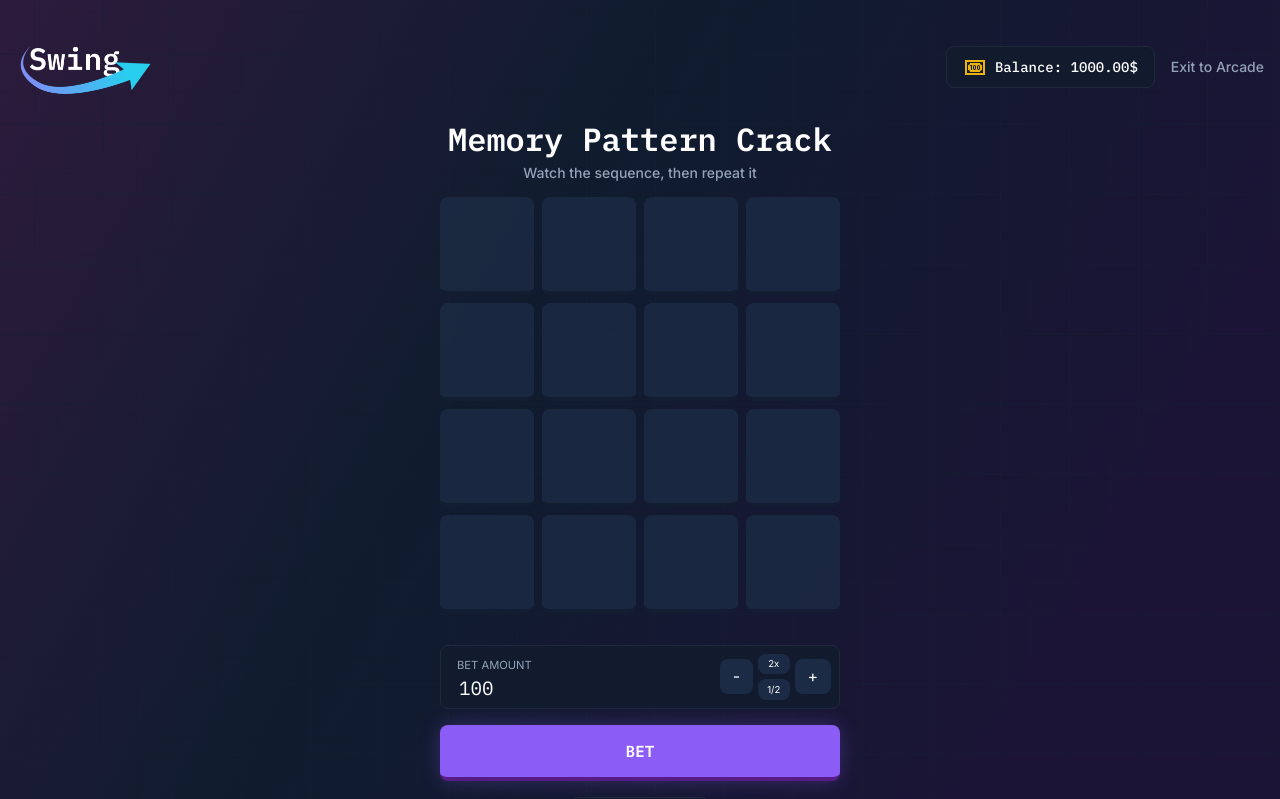
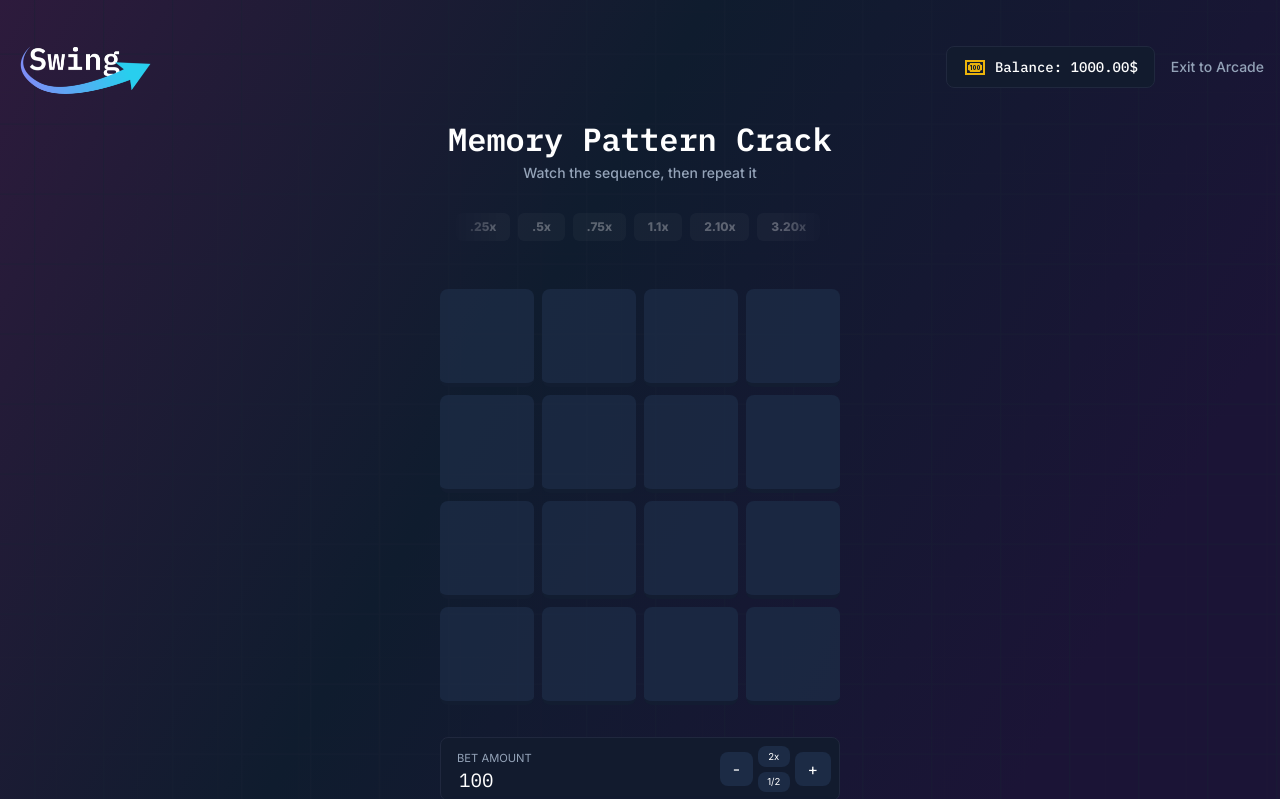
Before and after one commit to pslib-cz/2025-p3a-webgame-oldrichovmonitor, a React (Vite) app in the folder swing.client/: page /memmorypattern in a window 1280 px wide. Shown: the top 799 px of the page. Built offline with nearby package versions, Linux system fonts and the light colour scheme.

Commit message:
Add multipliers display and update balance format in MemoryPattern and HomePage

```diff
--- a/swing.client/src/css/games/memory.css
+++ b/swing.client/src/css/games/memory.css
@@ -1,3 +1,49 @@
-.grid-container--memmory{
-    background-color: transparent;
+:root {
+  --bg-color: #030712;
+  --surface: #0f172a;
+  --primary: #6d28d9;
+  --primary-light: #a78bfa;
+  --primary-glow: rgba(109, 40, 217, 0.6);
+  --gold: #f59e0b;
+  --red: #ef4444;
+  --cyan: #22d3ee;
+  --glass: rgba(255, 255, 255, 0.03);
 }
+
+.grid-container--memmory {
+  background-color: transparent;
+}
+.memory-multipliers {
+  display: flex;
+  gap: 0.5rem;
+  overflow-x: auto;
+  padding: 1rem;
+  mask-image: linear-gradient(
+    to right,
+    transparent,
+    black 15%,
+    black 85%,
+    transparent
+  );
+}
+.memory-multiplier {
+  padding: 0.4rem 0.8rem;
+  background: rgba(255, 255, 255, 0.03);
+  font-family: Inter;
+  border-radius: 6px;
+  font-size: 0.75rem;
+  font-weight: 800;
+  color: rgba(255, 255, 255, 0.3);
+  border: 1px solid transparent;
+  white-space: nowrap;
+}
+.memory-multiplier.active {
+  background: var(--primary);
+  color: white;
+  border-color: var(--primary-light);
+  box-shadow: 0 0 15px var(--primary-glow);
+}
+.memory-multiplier.upcoming {
+  color: var(--primary-light);
+  border-color: rgba(109, 40, 217, 0.3);
+}
--- a/swing.client/src/pages/HomePage.tsx
+++ b/swing.client/src/pages/HomePage.tsx
@@ -66,7 +66,7 @@ const HomePage = () => {
                 fill="#EBB30B"
               />
             </svg>
-            <p className="subtitle ibmplexmono white">Balance: 3 000$</p>
+            <p className="subtitle ibmplexmono white">Balance: {1000}$</p>
           </div>
           <p className="subtitle">Available games:</p>
           <div className="home-page__games">
--- a/swing.client/src/pages/MemoryPattern.tsx
+++ b/swing.client/src/pages/MemoryPattern.tsx
@@ -174,6 +174,21 @@ const MemoryPattern = () => {
           <p className="subtitle">Watch the sequence, then repeat it</p>
         </div>
         <div className="game__wrapper">
+          <div className="memory-multipliers">
+            <div className="memory-multiplier">.25x</div>
+            <div className="memory-multiplier">.5x</div>
+            <div className="memory-multiplier">.75x</div>
+            <div className="memory-multiplier">1.1x</div>
+            <div className="memory-multiplier">2.10x</div>
+            <div className="memory-multiplier">3.20x</div>
+            <div className="memory-multiplier">5.00x</div>
+            <div className="memory-multiplier">8.50x</div>
+            <div className="memory-multiplier">15x</div>
+            <div className="memory-multiplier">
+              32x const multipliers = [0.25, 0.5, 0.75, 1.1, 2.1, 3.2, 5.0, 8.5,
+              15, 32];
+            </div>
+          </div>
           <div className="grid-container grid-container--memmory">
             {grid.map((tile, index) => (
               <div
```
